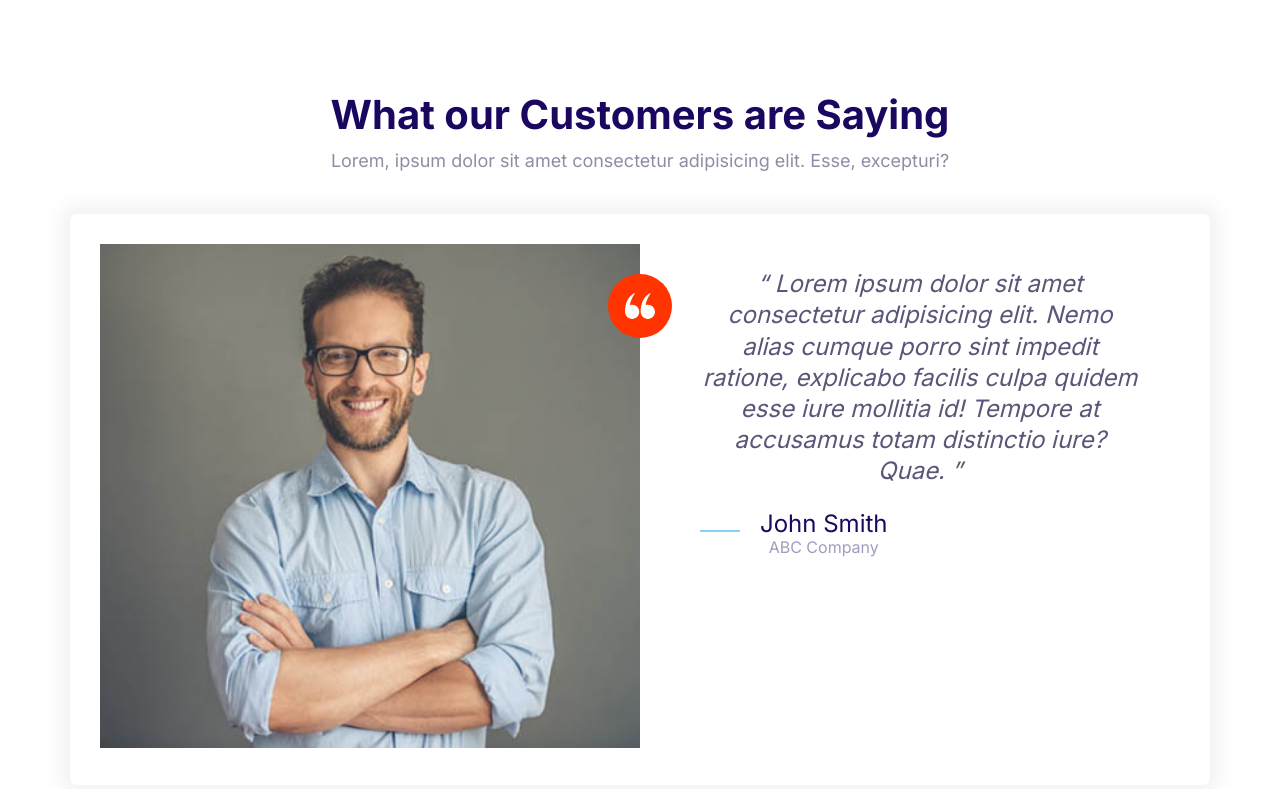
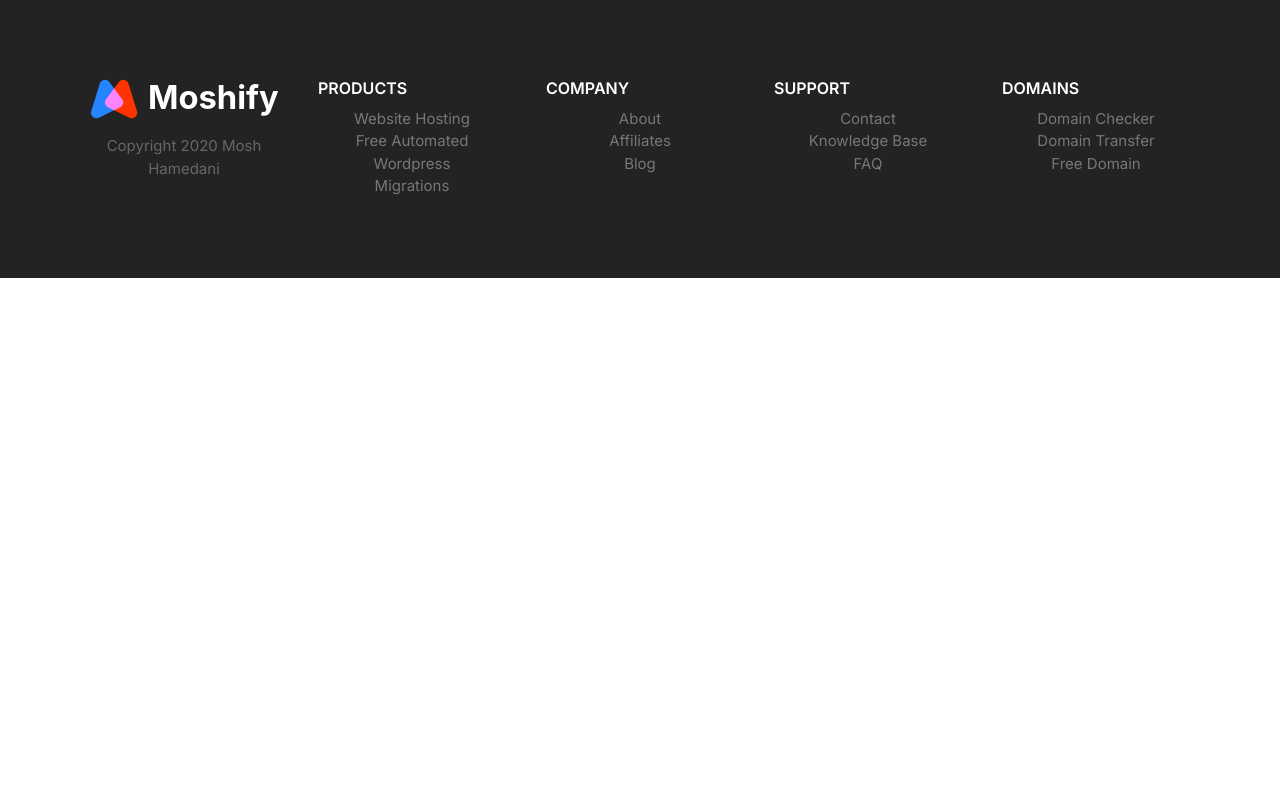
Before and after one commit to Crazz2424/HTML, a plain HTML site: page Moshify/index.html in a window 1280 px wide. Drawn offline with Linux system fonts and the light colour scheme.

Commit message:
Footer block

```diff
--- a/Moshify/css/styles.css
+++ b/Moshify/css/styles.css
@@ -837,8 +837,6 @@
         grid-template-columns: 50% 50%; /* Means will take 50% of width of container */
     }
 
-
-
     .block-showcase__image {
        justify-self: end;
     }
@@ -848,3 +846,84 @@
         max-width: 700px;
     }
 }
+
+/* Footer */
+.footer {
+    background: #232323;
+  }
+
+  .footer a {
+    color: #777;
+    transition: color 0.3s;
+  }
+
+  .footer a:hover {
+    color: #fff;
+  }
+
+  .footer__section {
+    padding: 2rem;
+    border-bottom: 1px solid #393939;
+  }
+
+  .footer__section .list {
+    margin: 0;
+  }
+
+  .footer__heading {
+    text-transform: uppercase;
+    font-weight: 600;
+  }
+
+  .footer__brand {
+    margin-top: 5rem;
+    text-align: center;
+  }
+
+  .footer__brand img {
+    /* TODO: Consider refactoring this and applying it to
+    all images. */
+    width: 100%;
+    max-width: 230px;
+  }
+
+  .footer__copyright {
+    font-size: 2.1rem;
+    color: #fff;
+    opacity: 0.3;
+  }
+
+  @media screen and (min-width: 768px) {
+    .footer {
+      font-size: 1.5rem;
+    }
+    .footer__sections {
+      grid-template-columns: repeat(auto-fit, minmax(10rem, 1fr));
+    }
+
+    .footer .collapsible__chevron {
+      display: none;
+    }
+
+    .footer .collapsible__content {
+      opacity: 1;
+      max-height: 100%;
+    }
+
+    .footer__brand {
+      order: -1;
+      margin-top: 1rem;
+    }
+
+    .footer__copyright {
+      font-size: 1.5rem;
+    }
+
+    .footer__section {
+      border: 0;
+    }
+
+    .footer__heading {
+      font-size: 1.6rem;
+    }
+  }
--- a/Moshify/index.html
+++ b/Moshify/index.html
@@ -14,52 +14,74 @@
 
 </head>
 <body>
-    <section class="block">
-        <header class="block__header">
-            <h2>What our Customers are Saying</h2>
-            <p>Lorem, ipsum dolor sit amet consectetur adipisicing elit. Esse, excepturi?</p>
+    <footer class="block block--dark footer">
+        <div class="container grid footer__sections">
+          <section class="collapsible collapsible--expanded footer__section">
+            <header class="collapsible__header">
+              <h2 class="collapsible__heading footer__heading">Products</h2>
+              <svg class="icon icon--white collapsible__chevron">
+                <use xlink:href="images/sprite.svg#chevron"></use>
+              </svg>
             </header>
-        <div class="container">
-
-    <div class="card testimonial">
-        <div class="grid grid--1x2">
-            <div class="testimonial__image">
-                <img src="images/testimonial.jpg" alt="A happy smiling customer">
-                <span class="icon-container icon-container--accent">
-                    <svg class="icon icon--white icon--small">
-                        <use xlink:href="images/sprite.svg#quotes"></use>
+            <div class="collapsible__content">
+              <ul class="list">
+                <li><a href="#">Website Hosting</a></li>
+                <li><a href="#">Free Automated Wordpress</a></li>
+                <li><a href="#">Migrations</a></li>
+              </ul>
+            </div>
+          </section>
+          <section class="collapsible footer__section">
+            <header class="collapsible__header">
+              <h2 class="collapsible__heading footer__heading">Company</h2>
+              <svg class="icon icon--white collapsible__chevron">
+                <use xlink:href="images/sprite.svg#chevron"></use>
               </svg>
-                </span>
+            </header>
+            <div class="collapsible__content">
+              <ul class="list">
+                <li><a href="#">About</a></li>
+                <li><a href="#">Affiliates</a></li>
+                <li><a href="#">Blog</a></li>
+              </ul>
             </div>
-            <blockquote class="quote">
-                <p class="quote__text">
-                    Lorem ipsum dolor sit amet consectetur adipisicing elit.
-                    Nemo alias cumque porro sint impedit ratione, explicabo facilis culpa quidem esse iure
-                    mollitia id! Tempore at accusamus totam distinctio iure? Quae.
-                </p>
-                <footer>
-                    <div class="media">
-                        <div class="media__image">
-                            <svg class="icon icon--primary quote__line">
-                                    <use xlink:href="images/sprite.svg#line"></use>
+          </section>
+          <section class="collapsible footer__section">
+            <header class="collapsible__header">
+              <h2 class="collapsible__heading footer__heading">Support</h2>
+              <svg class="icon icon--white collapsible__chevron">
+                <use xlink:href="images/sprite.svg#chevron"></use>
               </svg>
-
+            </header>
+            <div class="collapsible__content">
+              <ul class="list">
+                <li><a href="#">Contact</a></li>
+                <li><a href="#">Knowledge Base</a></li>
+                <li><a href="#">FAQ</a></li>
+              </ul>
             </div>
-                        <div class="media__body">
-                            <h3 class="media__title quote__author">John Smith</h3>
-                            <p class="quote__organization">ABC Company</p>
+          </section>
+          <section class="collapsible footer__section">
+            <header class="collapsible__header">
+              <h2 class="collapsible__heading footer__heading">Domains</h2>
+              <svg class="icon icon--white collapsible__chevron">
+                <use xlink:href="images/sprite.svg#chevron"></use>
+              </svg>
+            </header>
+            <div class="collapsible__content">
+              <ul class="list">
+                <li><a href="#">Domain Checker</a></li>
+                <li><a href="#">Domain Transfer</a></li>
+                <li><a href="#">Free Domain</a></li>
+              </ul>
             </div>
+          </section>
+          <section class="footer__brand">
+            <img src="images/logo.svg" alt="" />
+            <p class="footer__copyright">Copyright 2020 Mosh Hamedani</p>
+          </section>
         </div>
       </footer>
-            </blockquote>
-
-
-        </div>
-    </div>
-        </div>
-    </section>
-
-
 
    <script src="js/main.js"></script>
 </body>
```
Also changed, not shown: Moshify/components/testimonial block.html (added, +44 -0 lines). Lines whose indentation alone changed are shown as unchanged.
